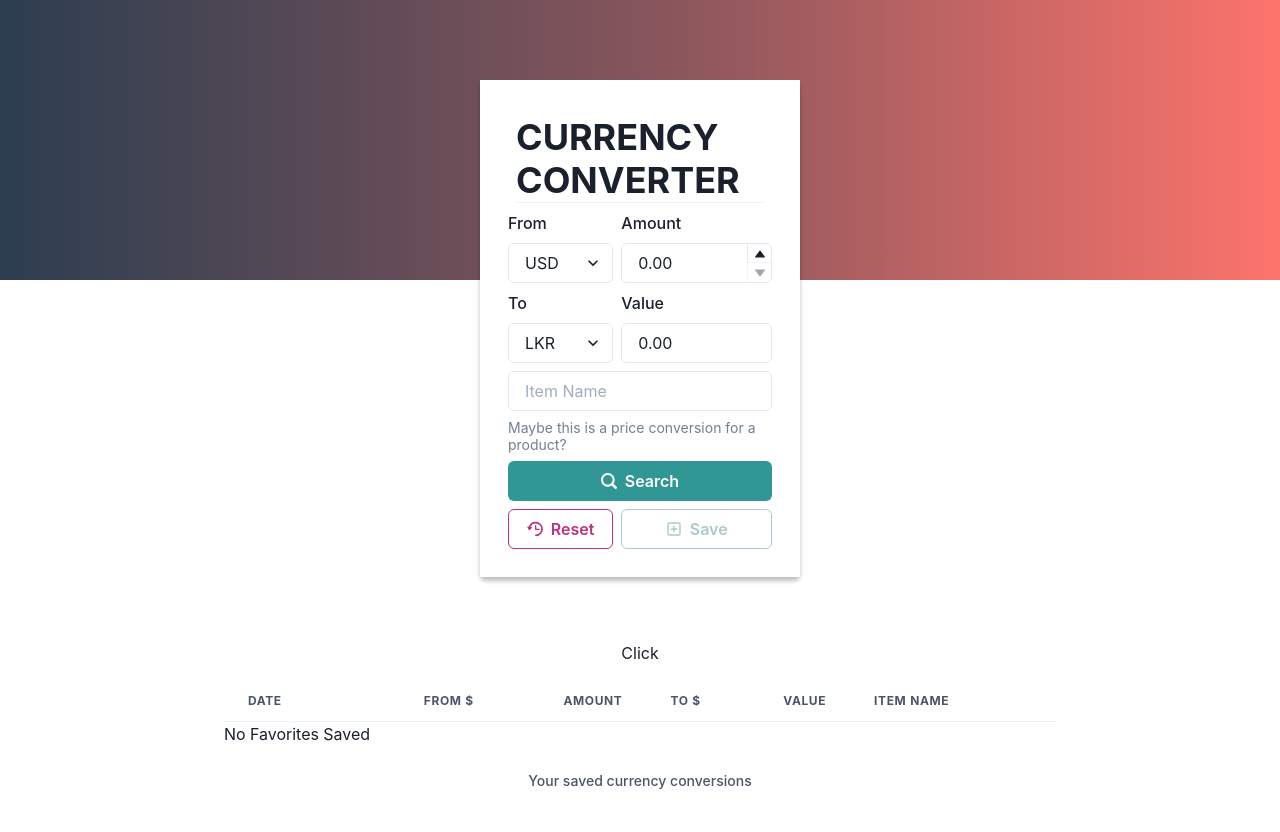
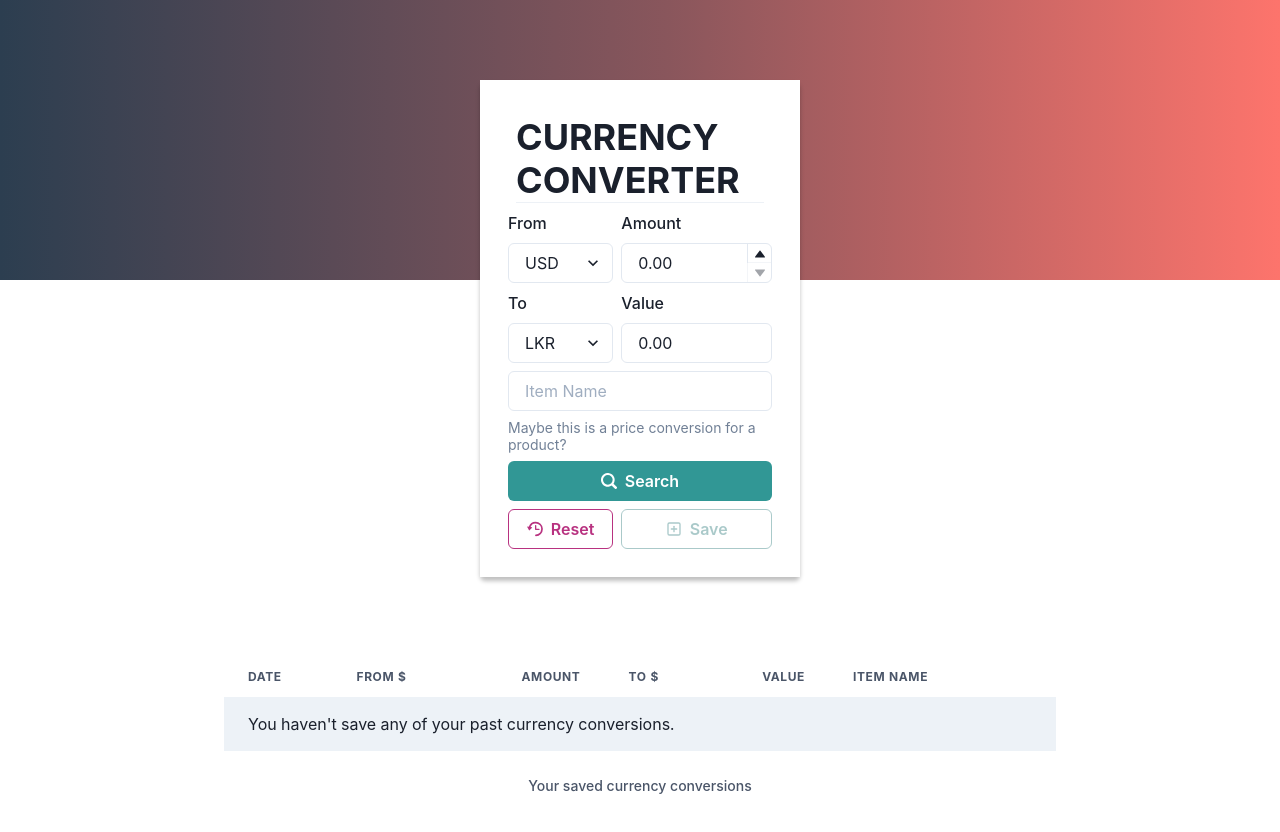
Before and after one commit to SeanCassiere/react-currency-converter, a React (Create React App) app: page / in a window 1280 px wide. Shown: the top 832 px of the page. Built offline with nearby package versions, Linux system fonts and the light colour scheme.

Commit message:
Minor Style Fix and Remove Temp SetItem

```diff
--- a/src/components/FavoriteList.js
+++ b/src/components/FavoriteList.js
@@ -29,21 +29,6 @@ const FavoriteList = () => {
     dispatch({ type: REMOVE_FROM_FAVORITES, payload: id })
   }
 
-  const handleSetItem = () => {
-    const data = [
-      {
-        fromCurrency: "USD",
-        fromAmount: "0.00",
-        toCurrency: "LKR",
-        toAmount: "0.00",
-        itemName: "",
-        date: "1/1/2021, 12:59:27 AM",
-      },
-    ]
-    const req = JSON.stringify(data)
-    localStorage.setItem("SC_CURR_FAVS", req)
-  }
-
   useEffect(() => {
     dispatch({ type: LIST_ALL_FAVORITES })
   }, [dispatch])
@@ -51,7 +36,6 @@ const FavoriteList = () => {
   return (
     <div style={{ marginTop: "4rem", marginBottom: "2rem" }}>
       <Container maxW='4xl' centerContent>
-        <button onClick={handleSetItem}>Click</button>
         <Box padding='4' bg='white' maxW='4xl' w='100%'>
           <Table variant='striped'>
             <TableCaption>Your saved currency conversions</TableCaption>
@@ -67,7 +51,13 @@ const FavoriteList = () => {
               </Tr>
             </Thead>
             <Tbody>
-              {favoritesList.length === 0 ? <p>No Favorites Saved</p> : null}
+              {favoritesList.length === 0 ? (
+                <Tr>
+                  <Td colSpan='7'>
+                    You haven't save any of your past currency conversions.
+                  </Td>
+                </Tr>
+              ) : null}
               {favoritesList.map((item, i) => {
                 return (
                   <Tr key={i}>
```
